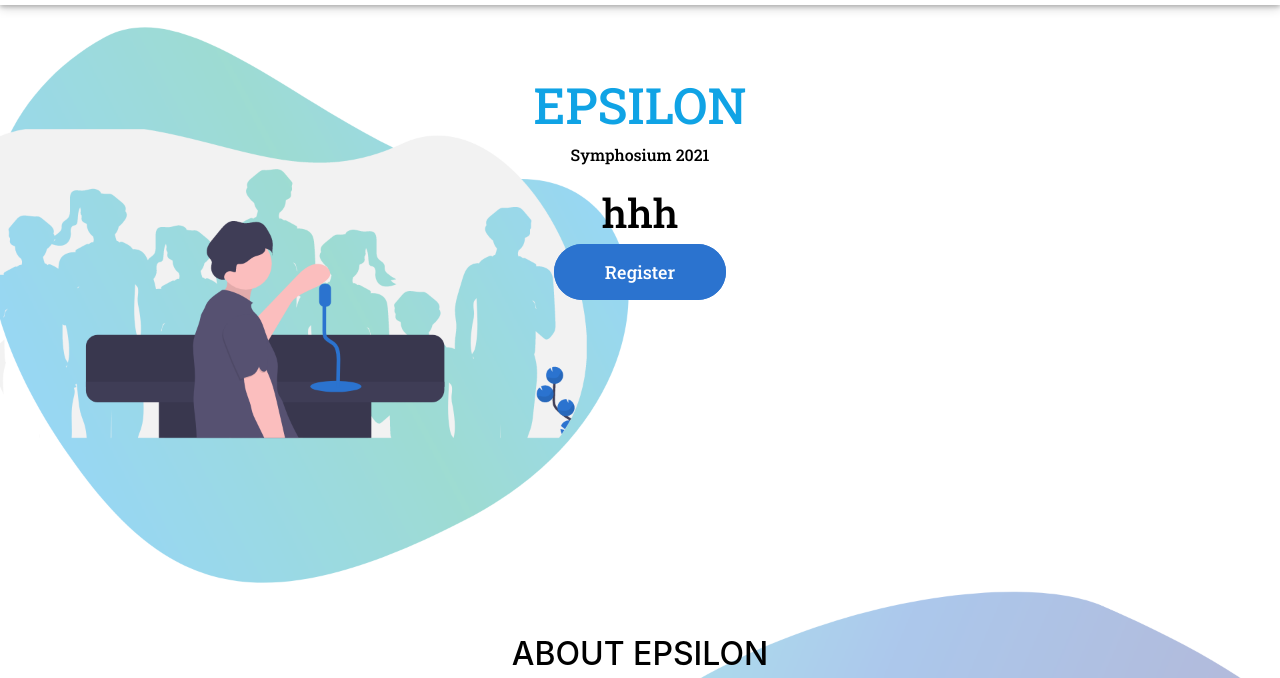
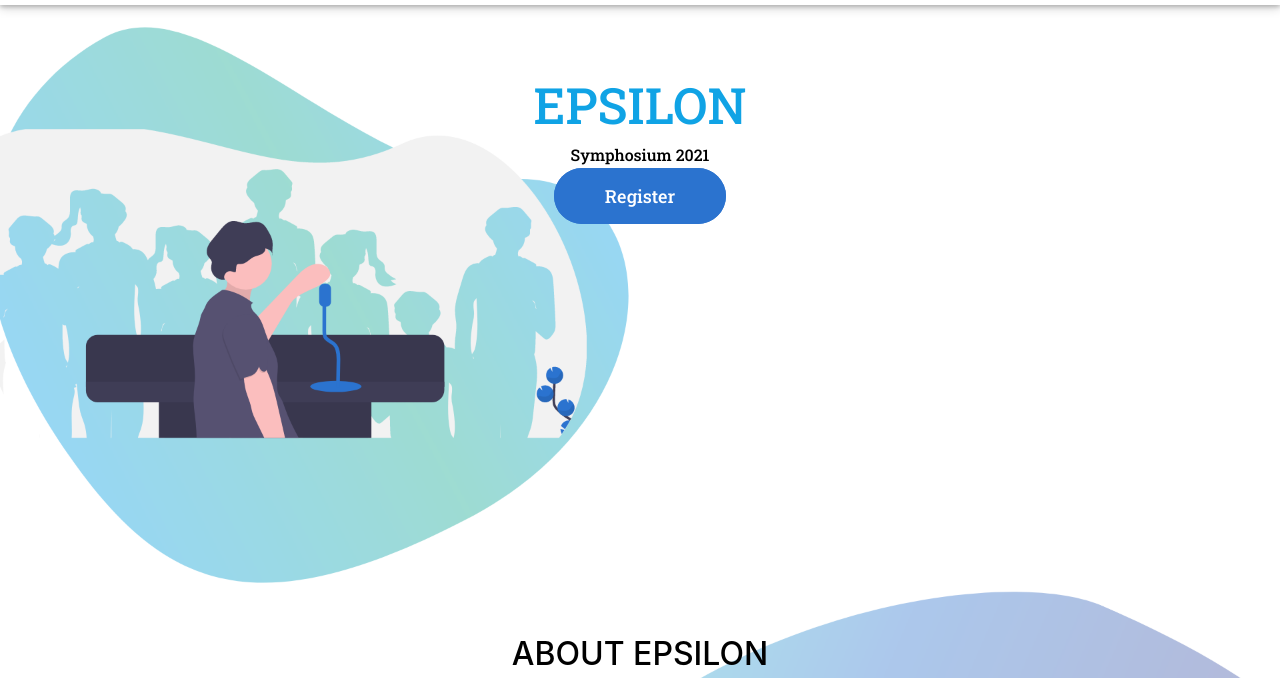
Before and after one commit to Shruti-T/Symposium, a plain HTML site: page Epsilon.html in a window 1280 px wide. Shown: the part 103-781 px from the top of the page. Drawn offline with nearby package versions, Linux system fonts and the light colour scheme; a script that the page names is missing.

Commit message:
Added pics

```diff
--- a/Epsilon.html
+++ b/Epsilon.html
@@ -69,7 +69,7 @@
           <div id="homeText">
             <h2>EPSILON</h2>
             <p>Symphosium 2021</p>
-            <p id="timer" class="timerSec">hhh</p>
+            <p id="timer" class="timerSec"></p>
             <a class="registerBtn" id="register" href="#">Register</a>
           </div>
         </div>
--- a/main.css
+++ b/main.css
@@ -55,7 +55,6 @@ a {
 }
 
 /* HOME SECTION --Starts */
-
 .item {
   width: 100%;
   padding: 50px;
```
Also changed, not shown: images/AweithoutBG.png (added), images/one.png (added), images/two.png (added), images/withoutBG.png (added).
